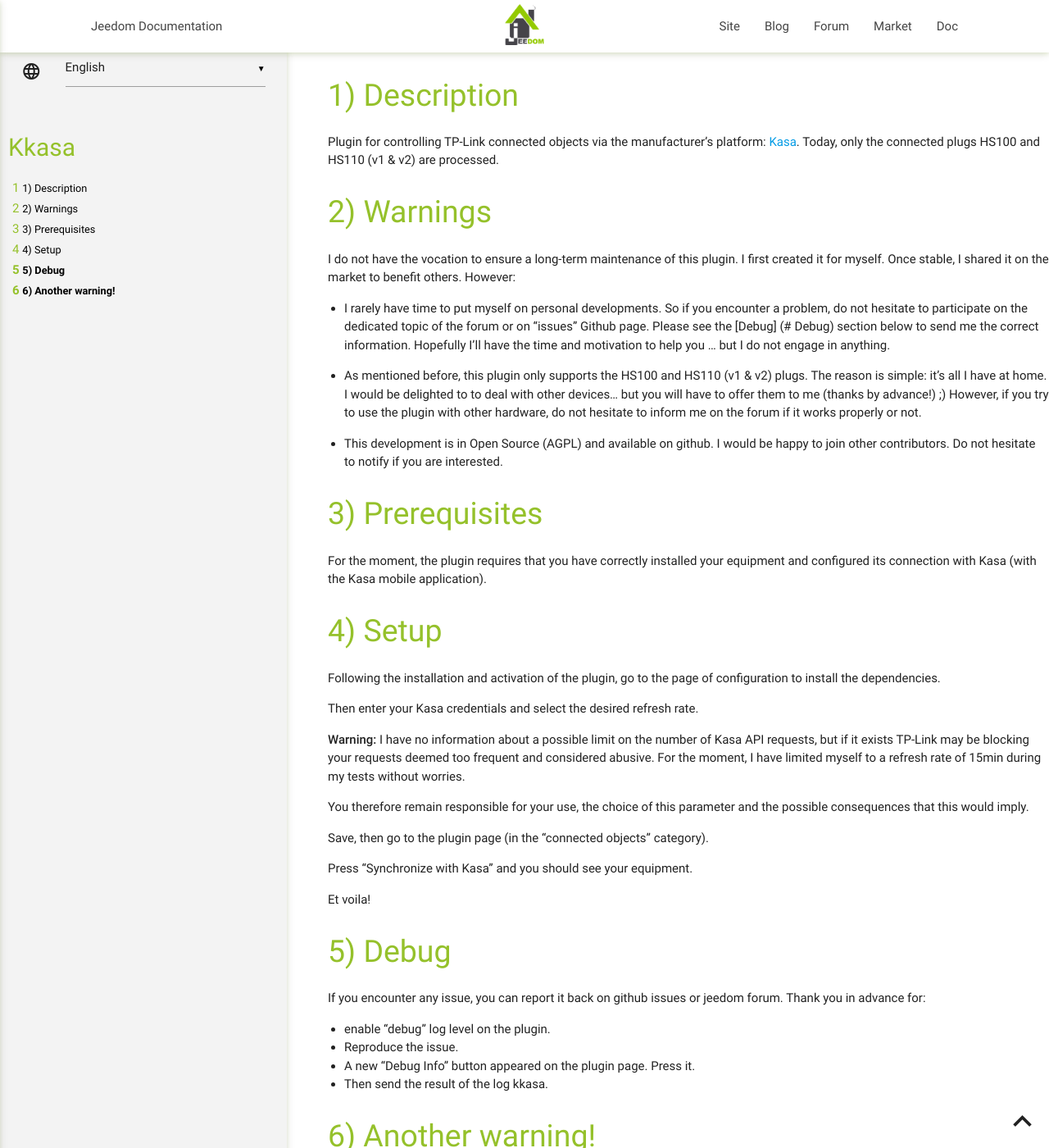
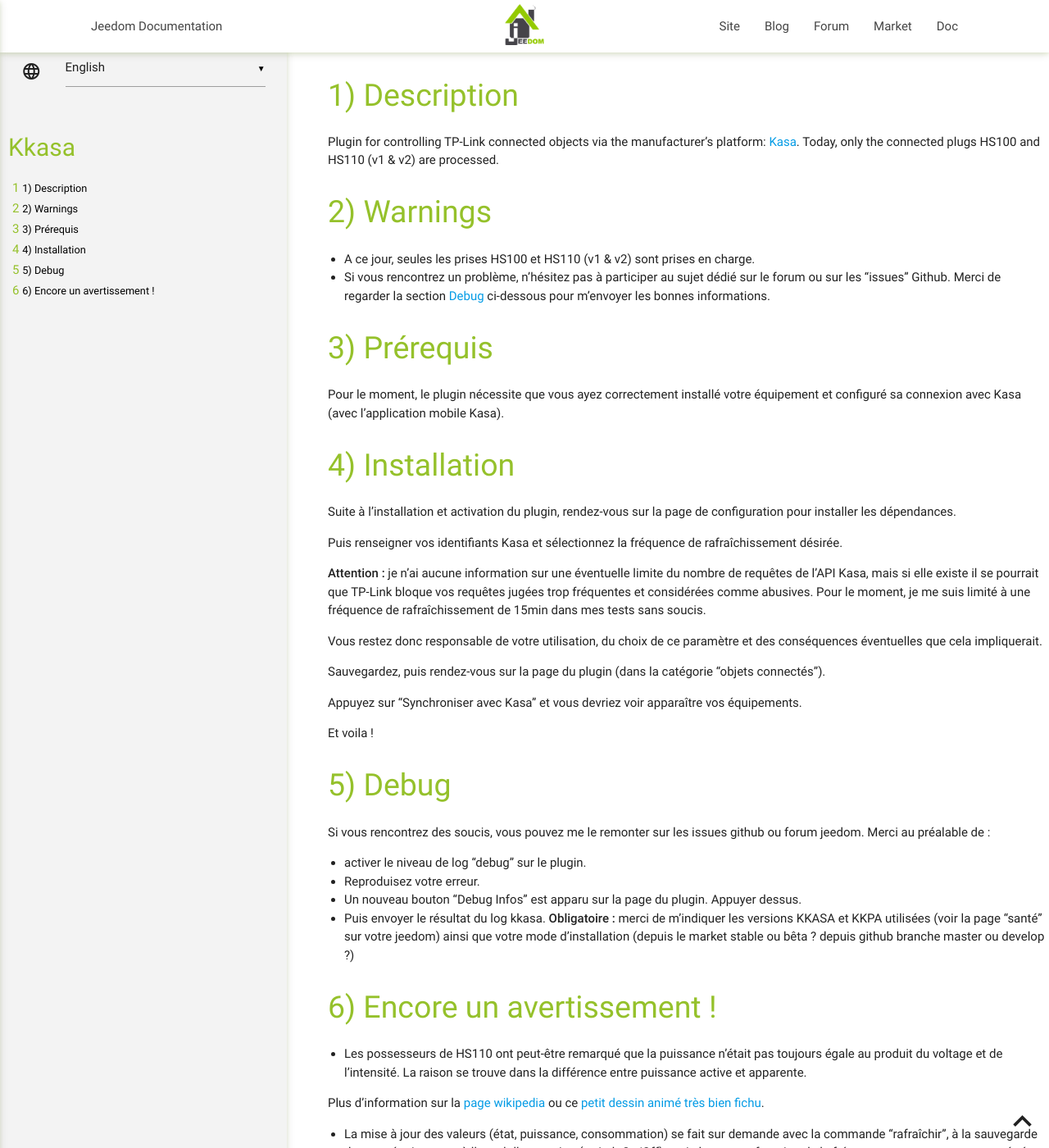
Before and after one commit to vampi62/kkasa, a Jekyll site: the page built from docs/en_US/index.md, in a window 1280 px wide and 1400 px high. Shown: the whole window at 82% size. Built offline with Jekyll 4.4.1, drawn with Linux system fonts in a browser that asks for light colours; our own code applies the rules of GitHub Pages for plain Markdown files; some of the changed text lies outside the part shown.

Commit message:
[ROBOT] Action all

```diff
--- a/docs/en_US/index.md
+++ b/docs/en_US/index.md
@@ -7,69 +7,53 @@
 Warnings
 ===
 
-I do not have the vocation to ensure a long-term maintenance of this plugin.
-I first created it for myself. Once stable, I shared it on the
-market to benefit others. However:
+-   A ce jour, seules les prises HS100 et HS110 (v1 & v2) sont prises en charge.
+-   Si vous rencontrez un problème, n'hésitez pas à participer au sujet dédié sur le forum ou sur les "issues" Github.
+    Merci de regarder la section [Debug](#Debug) ci-dessous pour m'envoyer les bonnes informations.
 
--   I rarely have time to put myself on personal developments. So if
-    you encounter a problem, do not hesitate to participate on the dedicated topic
-    of the forum or on "issues" Github page. Please see the [Debug] (# Debug) section below to send me the correct information.
-    Hopefully I'll have the time and motivation to
-    help you ... but I do not engage in anything.
-
--   As mentioned before, this plugin only supports the HS100 and HS110 (v1 & v2) plugs.
-    The reason is simple: it's all I have at home. I would be delighted to
-    to deal with other devices... but you will have to offer them to me (thanks by advance!) ;)
-    However, if you try to use the plugin with other hardware,
-    do not hesitate to inform me on the forum if it works properly or
-    not.
-
--   This development is in Open Source (AGPL) and available on github. I
-    would be happy to join other contributors. Do not hesitate to
-    notify if you are interested.
-
-Prerequisites
+Prérequis
 ===
-For the moment, the plugin requires that you have correctly installed your
-equipment and configured its connection with Kasa (with the Kasa mobile application).
+Pour le moment, le plugin nécessite que vous ayez correctement installé votre
+équipement et configuré sa connexion avec Kasa (avec l'application mobile Kasa).
 
 
-Setup
+Installation
 ===
-Following the installation and activation of the plugin, go to the page of
-configuration to install the dependencies.
+Suite à l'installation et activation du plugin, rendez-vous sur la page de configuration pour installer les dépendances.
 
-Then enter your Kasa credentials and select the desired refresh rate.
+Puis renseigner vos identifiants Kasa et sélectionnez la fréquence de rafraîchissement désirée.
 
-**Warning:** I have no information about a possible limit on the number of Kasa API requests, but if it exists TP-Link may be blocking your requests deemed too frequent and considered abusive.
-For the moment, I have limited myself to a refresh rate of 15min during my tests without worries.
+**Attention :** je n'ai aucune information sur une éventuelle limite du nombre de requêtes de l'API Kasa, mais si elle existe il se pourrait que TP-Link bloque vos requêtes jugées trop fréquentes et considérées comme abusives.
+Pour le moment, je me suis limité à une fréquence de rafraîchissement de 15min dans mes tests sans soucis.
 
-You therefore remain responsible for your use, the choice of this parameter and the possible consequences that this would imply.
+Vous restez donc responsable de votre utilisation, du choix de ce paramètre et des conséquences éventuelles que cela impliquerait.
 
-Save, then go to the plugin page (in the "connected objects" category).
+Sauvegardez, puis rendez-vous sur la page du plugin (dans la catégorie "objets
+connectés").
 
-Press "Synchronize with Kasa" and you should see your equipment.
+Appuyez sur "Synchroniser avec Kasa" et vous devriez voir apparaître vos équipements.
 
-Et voila!
+Et voila !
 
 Debug
 ===
-If you encounter any issue, you can report it back on github issues or jeedom forum.
-Thank you in advance for:
-* enable "debug" log level on the plugin.
-* Reproduce the issue.
-* A new "Debug Info" button appeared on the plugin page. Press it.
-* Then send the result of the log kkasa.
+Si vous rencontrez des soucis, vous pouvez me le remonter sur les issues github ou forum jeedom.
+Merci au préalable de :
+* activer le niveau de log "debug" sur le plugin.
+* Reproduisez votre erreur.
+* Un nouveau bouton "Debug Infos" est apparu sur la page du plugin. Appuyer dessus.
+* Puis envoyer le résultat du log kkasa.
+**Obligatoire :** merci de m'indiquer les versions KKASA et KKPA utilisées (voir la page "santé" sur votre jeedom) ainsi que votre mode d'installation (depuis le market stable ou bêta ? depuis github branche master ou develop ?)
 
-Another warning!
+Encore un avertissement !
 ===
-* Owners of HS110 may have noticed that the power is not always equal to the product of the voltage and the intensity. The reason lies in the difference between active and apparent power.
+* Les possesseurs de HS110 ont peut-être remarqué que la puissance n'était pas toujours égale au produit du voltage et de l'intensité. La raison se trouve dans la différence entre puissance active et apparente.
 
-More information on the [page wikipedia] (https://en.wikipedia.org/wiki/AC_power). __
+Plus d'information sur la [page wikipedia](https://fr.wikipedia.org/wiki/Puissance_en_r%C3%A9gime_alternatif) ou ce [petit dessin animé très bien fichu](https://www.youtube.com/watch?v=IURKavCBUkE).
 
-* The values update (state, power, consumption) is done on request
-with the "refresh" command, when saving your equipment, on the action call
- (switch On / Off) and via the cron according to the refresh frequency you have set.
-This means that a change of state directly from the equipment
-or from the Kasa app will only be taken into account after your refresh period (or by action call
-from you on Jeedom).
+* La mise à jour des valeurs (état, puissance, consommation) se fait sur demande
+avec la commande "rafraîchir", à la sauvegarde de votre équipement, à l'appel
+d'une action (switch On/Off) et via le cron en fonction de la fréquence que vous avez paramétré.
+Cela signifie donc qu'une modification de l'état directement sur l'équipement
+ou via l'application Kasa ne sera prise en compte qu'après votre délais de rafraîchissement (ou par action
+manuellement de votre part sur Jeedom).
```
Also changed, not shown: docs/de_DE/changelog.md (+4 -1 lines), docs/de_DE/index.md (+6 -23 lines), docs/en_US/changelog.md (+29 -26 lines), docs/es_ES/changelog.md (+4 -1 lines), docs/es_ES/index.md (+6 -23 lines).
